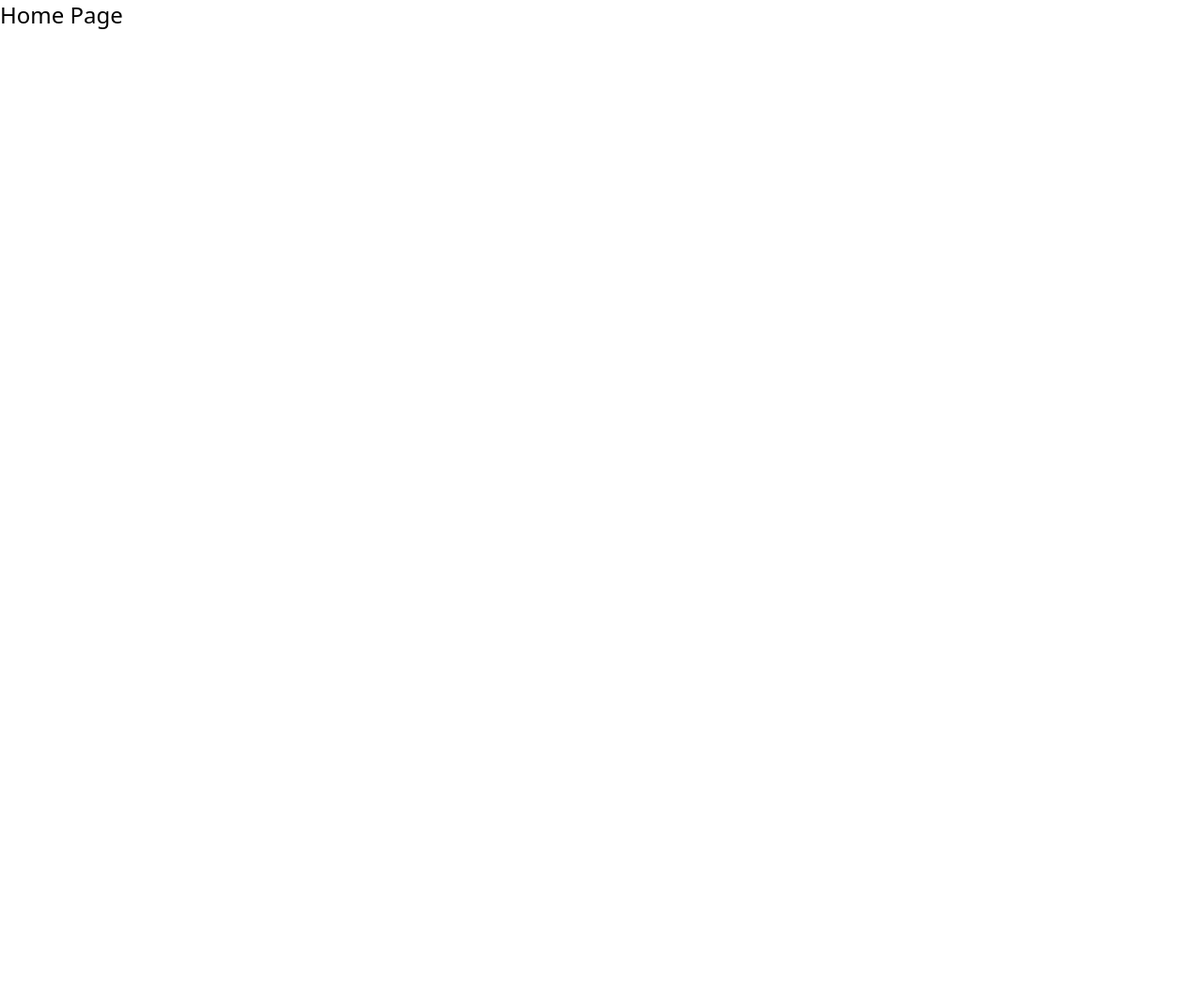
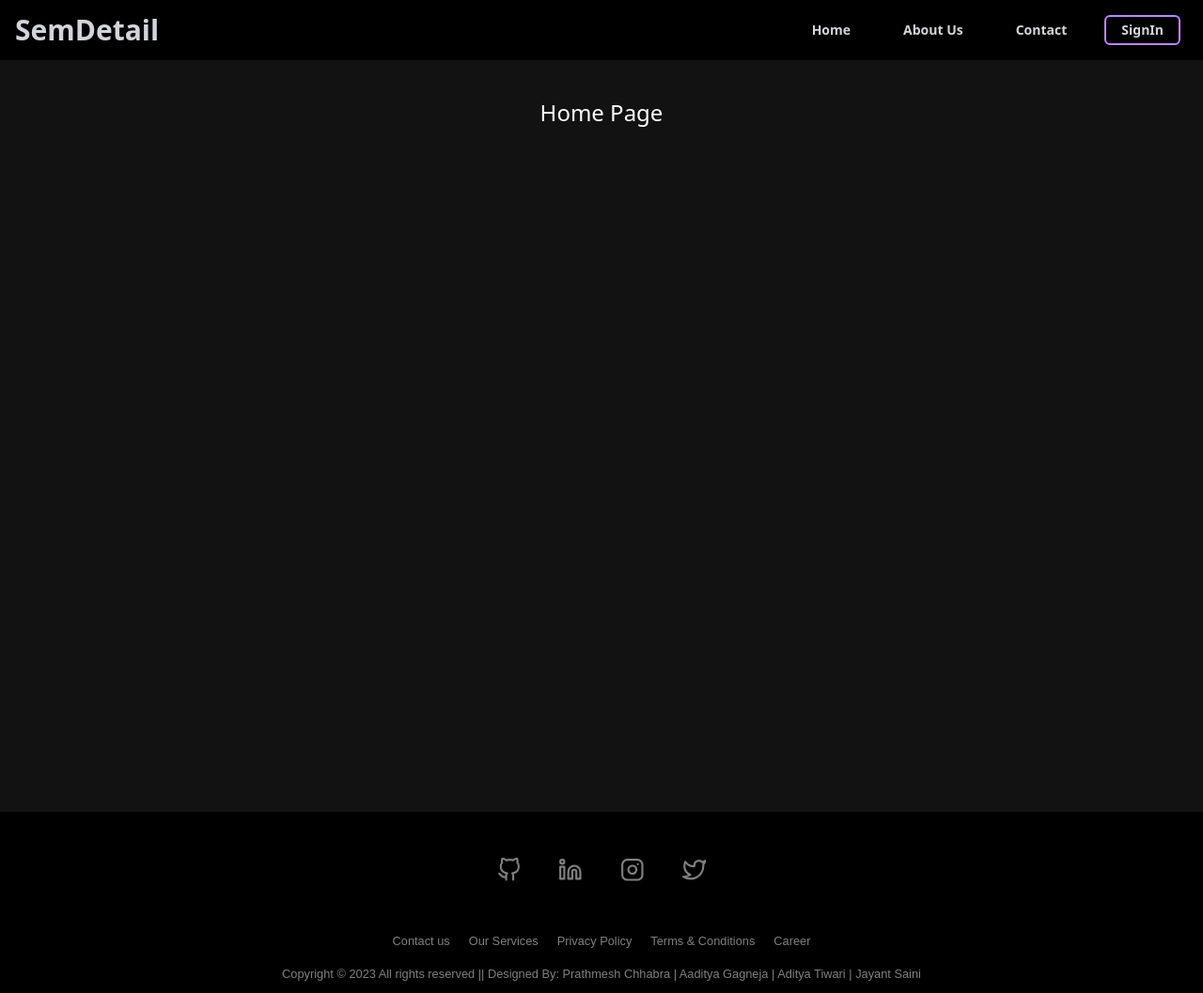
Before and after one commit to p-chhabra/Semester-Detail-Website, a Next.js app: page / in a window 1280 px wide. Shown: the whole page at 94% size. Before the commit the page ends 800 px from the top, so only its background shows below. Built offline with nearby package versions, Linux system fonts and the light colour scheme.

Commit message:
Layout Designed

```diff
--- /dev/null
+++ b/components/Footer.js
@@ -0,0 +1,64 @@
+import React from "react";
+import styles from "../styles/footer.module.css";
+import { FiTwitter, FiGithub, FiLinkedin, FiInstagram } from "react-icons/fi";
+import Link from "next/link";
+
+const Footer = () => {
+  return (
+    <>
+      <footer>
+        <div class={styles.footer}>
+          <div class={`${styles.row} flex flex-row justify-center space-x-10`}>
+            <a href="#">
+              <i className="hover:text-[#BB86FC]">
+                <FiGithub />
+              </i>
+            </a>
+            <a href="#">
+              <i className="hover:text-[#BB86FC]">
+                <FiLinkedin />
+              </i>
+            </a>
+            <a href="#">
+              <i className="hover:text-[#BB86FC]">
+                <FiInstagram />
+              </i>
+            </a>
+            <a href="#">
+              <i className="hover:text-[#BB86FC]">
+                <FiTwitter />
+              </i>
+            </a>
+          </div>
+
+          <div class={styles.row}>
+            <ul>
+              <li>
+                <Link href="/contact">Contact us</Link>
+              </li>
+              <li>
+                <a href="#">Our Services</a>
+              </li>
+              <li>
+                <a href="#">Privacy Policy</a>
+              </li>
+              <li>
+                <a href="#">Terms & Conditions</a>
+              </li>
+              <li>
+                <a href="#">Career</a>
+              </li>
+            </ul>
+          </div>
+
+          <div class={styles.row}>
+            Copyright © 2023 All rights reserved || Designed By: Prathmesh
+            Chhabra | Aaditya Gagneja | Aditya Tiwari | Jayant Saini
+          </div>
+        </div>
+      </footer>
+    </>
+  );
+};
+
+export default Footer;
--- /dev/null
+++ b/components/Layout.js
@@ -0,0 +1,17 @@
+import React from "react";
+import Footer from "./Footer";
+import Navbar from "./Navbar";
+
+const Layout = ({ children }) => {
+  return (
+    <>
+      <Navbar />
+      <main className="bg-[#121212] h-screen flex flex-col items-center p-10">
+        {children}
+      </main>
+      <Footer />
+    </>
+  );
+};
+
+export default Layout;
--- /dev/null
+++ b/components/Navbar.js
@@ -0,0 +1,44 @@
+import styles from "../styles/navbar.module.css";
+import Link from "next/link";
+
+///Navbar Component
+const Navbar = () => {
+  return (
+    ///Wide Device Navbar
+    <nav className="w-full flex justify-between items-center px-4 font-bold bg-[#000000] shadow-2xl shadow-[BB86FC]">
+      <Link href="/">
+        <h1 className="text-gray-300 text-3xl hover:text-[#BB86FC] duration-500">
+          SemDetail
+        </h1>
+      </Link>
+      <ul className="flex flex-row text-gray-300 p-2 items-center space-x-6">
+        {
+          <li
+            className={`px-4 p-1 ${styles.hover_underline_animation} hover:text-[#BB86FC] duration-500 text-sm`}
+          >
+            <Link href="/">Home</Link>
+          </li>
+        }
+        <li
+          className={`px-4 p-1 ${styles.hover_underline_animation} hover:text-[#BB86FC] duration-500 text-sm`}
+        >
+          <Link href="/about">About Us</Link>
+        </li>
+        {
+          <li
+            className={`px-4 p-1 ${styles.hover_underline_animation} hover:text-[#BB86FC] duration-500 text-sm`}
+          >
+            <Link href="/contact">Contact</Link>
+          </li>
+        }
+        {
+          <li className="px-4 border-2 border-[#BB86FC] rounded-md p-1 hover:text-[#BB86FC] duration-500 text-sm my-2">
+            <Link href="/">SignIn</Link>
+          </li>
+        }
+      </ul>
+    </nav>
+  );
+};
+
+export default Navbar;
--- a/package.json
+++ b/package.json
@@ -12,7 +12,8 @@
     "@next/font": "13.3.0",
     "next": "13.3.0",
     "react": "18.2.0",
-    "react-dom": "18.2.0"
+    "react-dom": "18.2.0",
+    "react-icons": "^4.8.0"
   },
   "devDependencies": {
     "autoprefixer": "^10.4.14",
--- a/pages/_app.js
+++ b/pages/_app.js
@@ -1,5 +1,10 @@
 import "../styles/globals.css";
+import Layout from "../components/Layout";
 
 export default function App({ Component, pageProps }) {
-  return <Component {...pageProps} />;
+  return (
+    <Layout>
+      <Component {...pageProps} />
+    </Layout>
+  );
 }
--- /dev/null
+++ b/styles/footer.module.css
@@ -0,0 +1,54 @@
+
+    .footer{
+    background:#000;
+    padding:3px 0px;
+    font-family: 'Play', sans-serif;
+    text-align:center;
+    }
+
+    .row{
+    width:100%;
+    margin:0% 0%;
+    padding:0.6% 0%;
+    color:gray;
+    font-size:0.8em;
+    }
+
+    .footer .row a{
+    text-decoration:none;
+    color:gray;
+    transition:0.5s;
+    }
+
+    .row a:hover{
+    color:#BB86FC;
+    }
+
+    .row ul{
+    width:100%;
+    }
+
+    .row ul li{
+    display:inline-block;
+    margin:0px 10px;
+    }
+
+    .row a i{
+    font-size:2em;
+    margin:0% 1%;
+    }
+
+    @media (max-width:720px){
+    .footer{
+    text-align:left;
+    padding:5%;
+    }
+    .row ul li{
+    display:block;
+    margin:3px 0px;
+    text-align:left;
+    }
+    .row a i{
+    margin:0% 3%;
+    }
+    }
--- a/styles/globals.css
+++ b/styles/globals.css
@@ -1,3 +1,7 @@
 @tailwind base;
 @tailwind components;
 @tailwind utilities;
+
+html{
+    color: #FFFFFF;
+}
--- /dev/null
+++ b/styles/navbar.module.css
@@ -0,0 +1,24 @@
+/* Underline Animation */
+
+.hover_underline_animation {
+    display: inline-block;
+    position: relative;
+  }
+
+  .hover_underline_animation:after {
+    content: '';
+    position: absolute;
+    width: 100%;
+    transform: scaleX(0);
+    height: 2px;
+    bottom: 0;
+    left: 0;
+    background-color: #BB86FC;
+    transform-origin: bottom right;
+    transition: transform 0.25s ease-out;
+  }
+
+  .hover_underline_animation:hover:after {
+    transform: scaleX(1);
+    transform-origin: bottom left;
+  }
```
Also changed, not shown: 1 other file (tests, documents, lock files or other folders).
